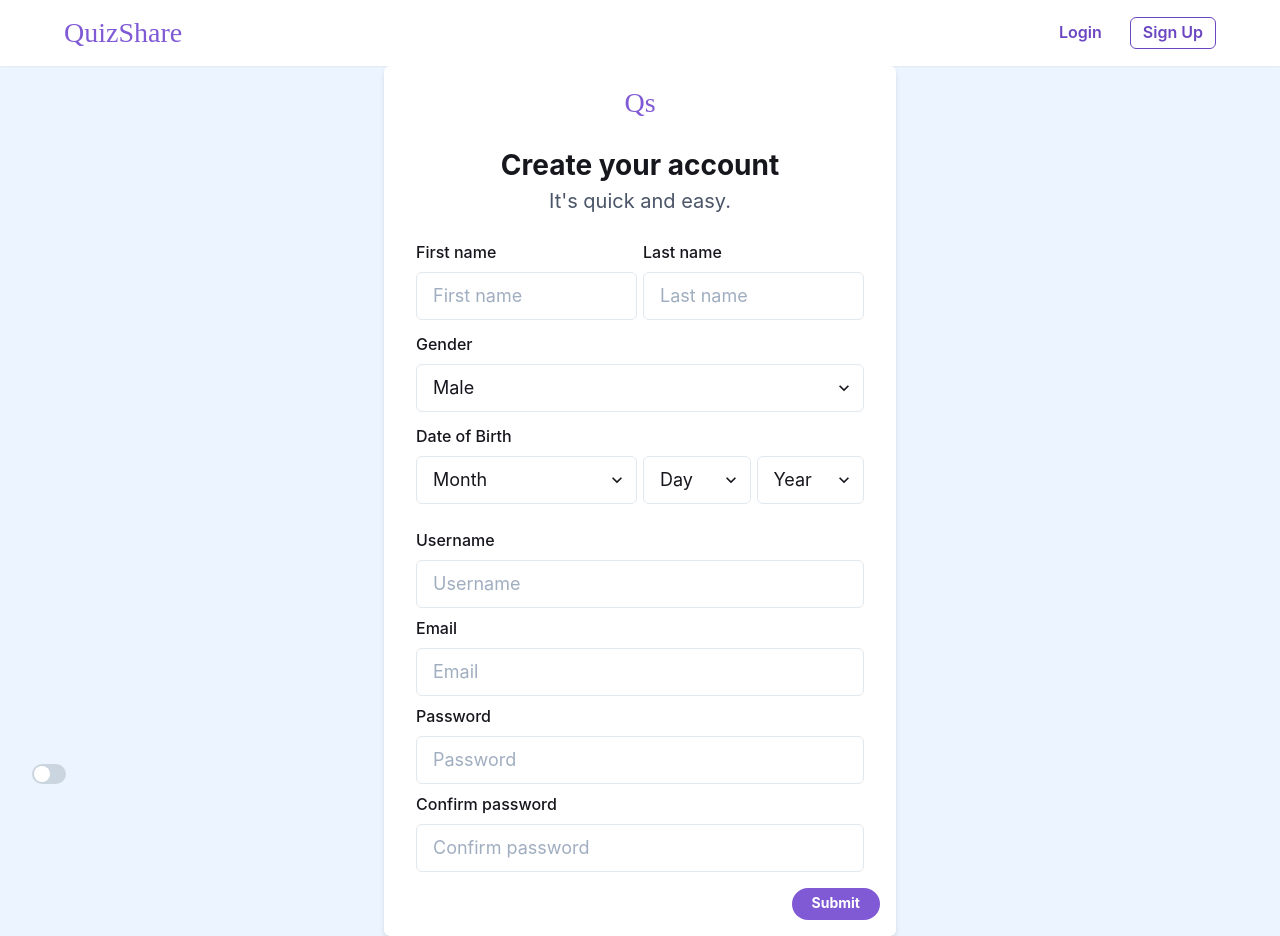
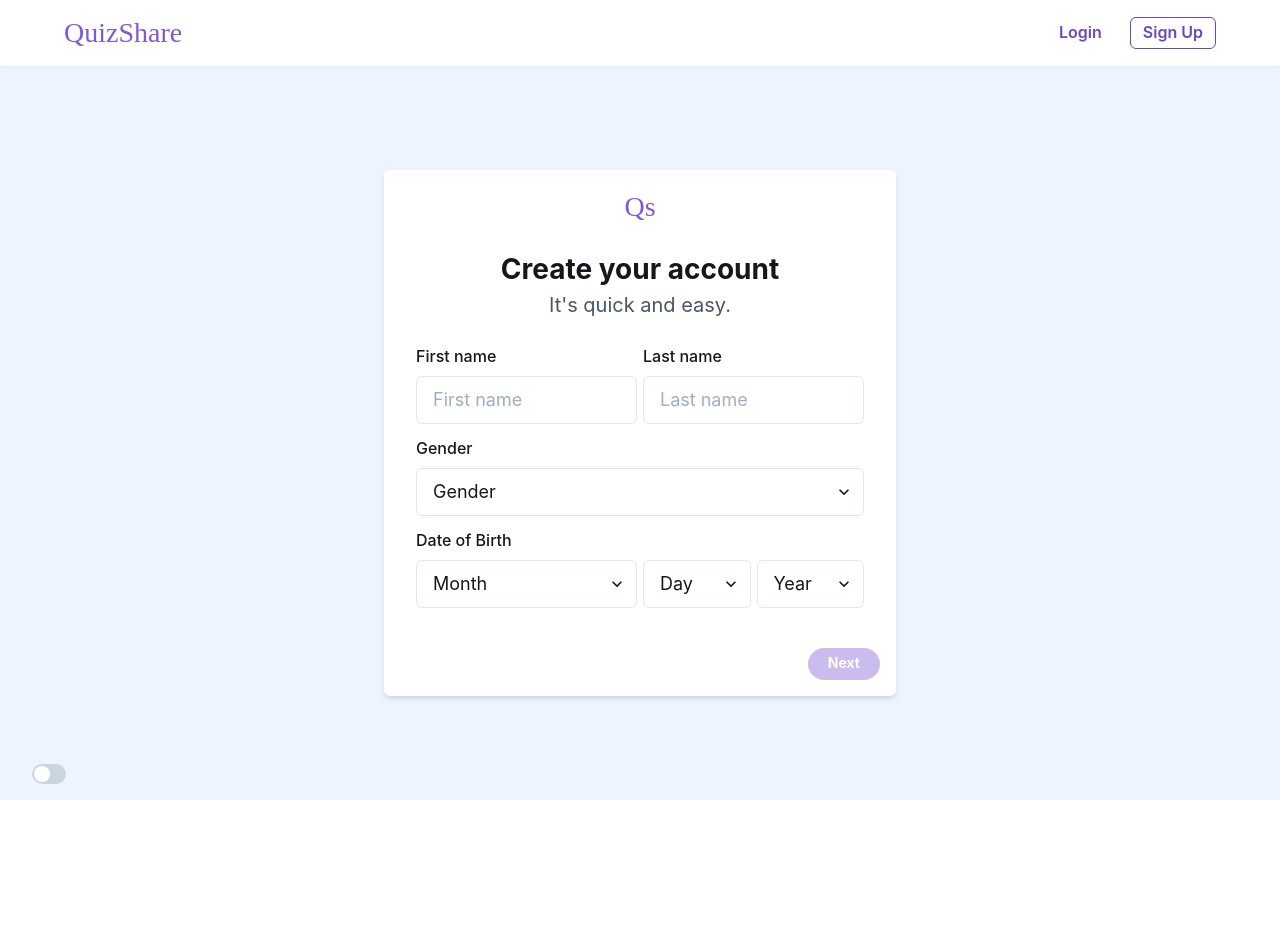
Before and after one commit to mjcarnaje/quizshare, a Next.js app in the folder client/: page /register in a window 1280 px wide. After the commit the page ends 800 px from the top, so only its background shows below. Built offline with nearby package versions, Linux system fonts and the light colour scheme.

Commit message:
styled register but not complete without validation in front-end

```diff
--- a/client/src/pages/register.tsx
+++ b/client/src/pages/register.tsx
@@ -1,23 +1,28 @@
+import { ArrowBackIcon } from '@chakra-ui/icons';
 import {
 	Box,
 	Button,
 	FormControl,
 	FormLabel,
 	HStack,
+	IconButton,
 	Input,
 	Select,
 	Text,
 	useColorMode,
 	VStack,
 } from '@chakra-ui/react';
-import React from 'react';
+import React, { useState } from 'react';
 import { useForm } from 'react-hook-form';
 import { Days, Months, Years } from '../components/birthdayDateOptions';
 import { Container } from '../components/Container';
 import { RegisterInput, useRegisterMutation } from '../generated/graphql';
+import errorMapper from '../utils/errorMapper';
 import { withApollo } from '../utils/withApollo';
 
 const Register: React.FC = () => {
+	const [isSecondStep, setIsSecondStep] = useState(false);
+
 	const { colorMode } = useColorMode();
 
 	const bgColor = { light: 'white', dark: 'gray.800' };
@@ -25,7 +30,20 @@
 
 	const [registerMutation, { loading }] = useRegisterMutation();
 
-	const { register, handleSubmit } = useForm();
+	const { register, handleSubmit, watch } = useForm<RegisterInput>({
+		defaultValues: {
+			firstName: '',
+			lastName: '',
+			gender: '',
+			month: '',
+			day: '',
+			year: '',
+			username: '',
+			email: '',
+			password: '',
+			confirmPassword: '',
+		},
+	});
 
 	const onSumbit = async (values: RegisterInput) => {
 		try {
@@ -34,17 +52,18 @@
 			});
 			alert(data);
 		} catch (err) {
-			const errors: { [key: string]: string } = {};
-			err.graphQLErrors[0]?.extensions.exception.validationErrors.forEach(
-				(validationErr: any) => {
-					Object.values(validationErr.constraints).forEach((message: any) => {
-						errors[validationErr.property] = message;
-					});
-				}
-			);
-			alert(JSON.stringify(errors, null, 2));
+			console.log(errorMapper(err));
 		}
 	};
+
+	const watchFirstStepValues = watch([
+		'firstName',
+		'lastName',
+		'gender',
+		'month',
+		'day',
+		'year',
+	]);
 
 	return (
 		<Container minHeight='100vh' justify='center'>
@@ -58,6 +77,19 @@
 				pb={16}
 				position='relative'
 			>
+				{isSecondStep && (
+					<IconButton
+						variant='ghost'
+						colorScheme='purple'
+						aria-label='Go back'
+						position='absolute'
+						isRound
+						left='1rem'
+						top='1rem'
+						icon={<ArrowBackIcon />}
+						onClick={() => setIsSecondStep(false)}
+					/>
+				)}
 				<Box mb='20px'>
 					<Text
 						fontSize='28px'
@@ -68,14 +100,14 @@
 						Qs
 					</Text>
 				</Box>
-
+				<form onSubmit={handleSubmit(onSumbit)}>
+					<Box w='full' display={isSecondStep ? 'none' : ''}>
 						<Text fontSize={28} fontWeight='bold' textAlign='center'>
 							Create your account
 						</Text>
 						<Text fontSize='20px' color='gray.600' textAlign='center'>
 							It's quick and easy.
 						</Text>
-				<form onSubmit={handleSubmit(onSumbit)}>
 						<VStack spacing='12px' py='24px'>
 							<HStack w='full' spacing='6px'>
 								<FormControl id='firstName'>
@@ -103,9 +135,10 @@
 								<FormLabel>Gender</FormLabel>
 								<Select
 									size='lg'
-								defaultValue='Male'
 									name='gender'
+									defaultValue=''
 									ref={register()}
+									placeholder='Gender'
 								>
 									<option value='Male'>Male</option>
 									<option value='Female'>Female</option>
@@ -150,8 +183,10 @@
 								</HStack>
 							</FormControl>
 						</VStack>
-					<VStack spacing='8px'>
-						<FormControl>
+					</Box>
+
+					<VStack spacing='8px' display={isSecondStep ? '' : 'none'}>
+						<FormControl id='username'>
 							<FormLabel>Username</FormLabel>
 							<Input
 								size='lg'
@@ -161,7 +196,7 @@
 								ref={register()}
 							/>
 						</FormControl>
-						<FormControl>
+						<FormControl id='email'>
 							<FormLabel>Email</FormLabel>
 							<Input
 								size='lg'
@@ -171,7 +206,7 @@
 								ref={register()}
 							/>
 						</FormControl>
-						<FormControl>
+						<FormControl id='password'>
 							<FormLabel>Password</FormLabel>
 							<Input
 								size='lg'
@@ -181,7 +216,7 @@
 								ref={register()}
 							/>
 						</FormControl>
-						<FormControl>
+						<FormControl id='confirmPassword'>
 							<FormLabel>Confirm password</FormLabel>
 							<Input
 								size='lg'
@@ -193,6 +228,25 @@
 						</FormControl>
 					</VStack>
 
+					{!isSecondStep ? (
+						<Button
+							size='sm'
+							rounded='20px'
+							px='20px'
+							position='absolute'
+							right='1rem'
+							bottom='1rem'
+							colorScheme='purple'
+							fontWeight='bold'
+							onClick={() => setIsSecondStep(true)}
+							disabled={
+								Object.values(watchFirstStepValues).filter((val) => val === '')
+									.length !== 0
+							}
+						>
+							Next
+						</Button>
+					) : (
 						<Button
 							type='submit'
 							size='sm'
@@ -207,6 +261,7 @@
 						>
 							Submit
 						</Button>
+					)}
 				</form>
 			</Box>
 		</Container>
--- /dev/null
+++ b/client/src/utils/errorMapper.ts
@@ -0,0 +1,13 @@
+const errorMapper = (err: any) => {
+	const errors: { [key: string]: string } = {};
+	err.graphQLErrors[0]?.extensions.exception.validationErrors.forEach(
+		(validationErr: any) => {
+			Object.values(validationErr.constraints).forEach((message: any) => {
+				errors[validationErr.property] = message;
+			});
+		}
+	);
+	return errors;
+};
+
+export default errorMapper;
```
Also changed, not shown: 1 other file (tests, documents, lock files or other folders). Lines whose indentation alone changed are shown as unchanged.
